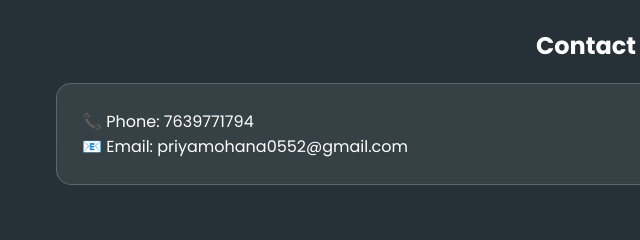
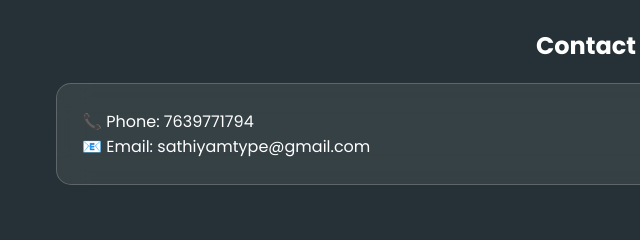
Before and after one commit to SUNDARKARTHICK/typing-institute, a plain HTML site: page index.html in a window 1280 px wide. Shown: the part 1540-1780 px from the top of the page, 54-694 px from the left. Drawn offline with Linux system fonts and the light colour scheme.

Commit message:
Update index.html

```diff
--- a/index.html
+++ b/index.html
@@ -252,7 +252,7 @@
   <div class="grid">
     <div class="card">
       <p>📞 Phone: 7639771794</p>
-      <p>📧 Email: priyamohana0552@gmail.com</p>
+      <p>📧 Email: sathiyamtype@gmail.com</p>
     </div>
   </div>
 </section>
```
